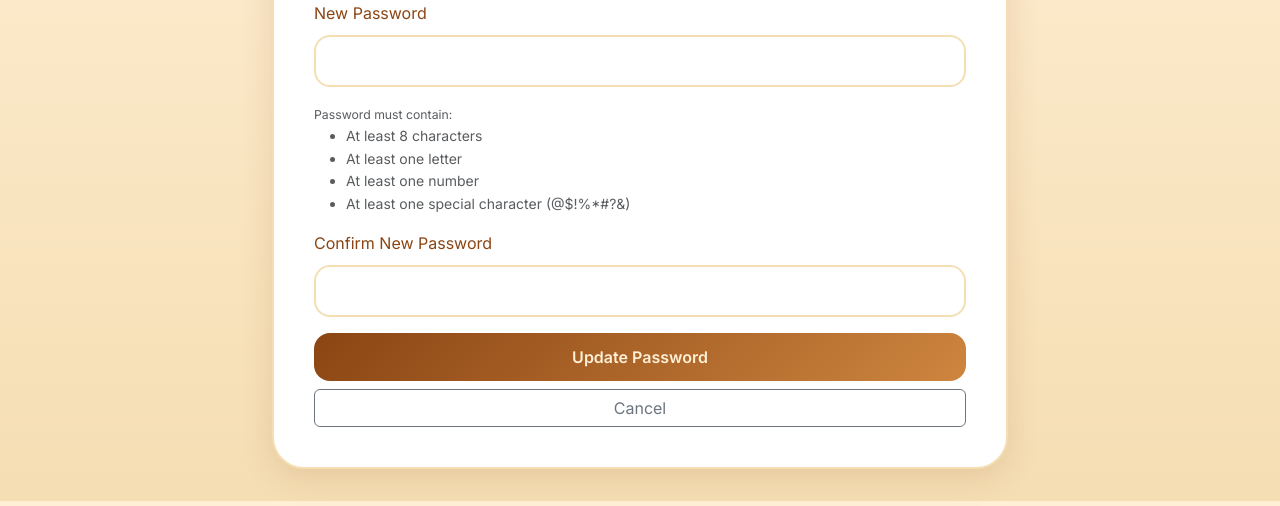
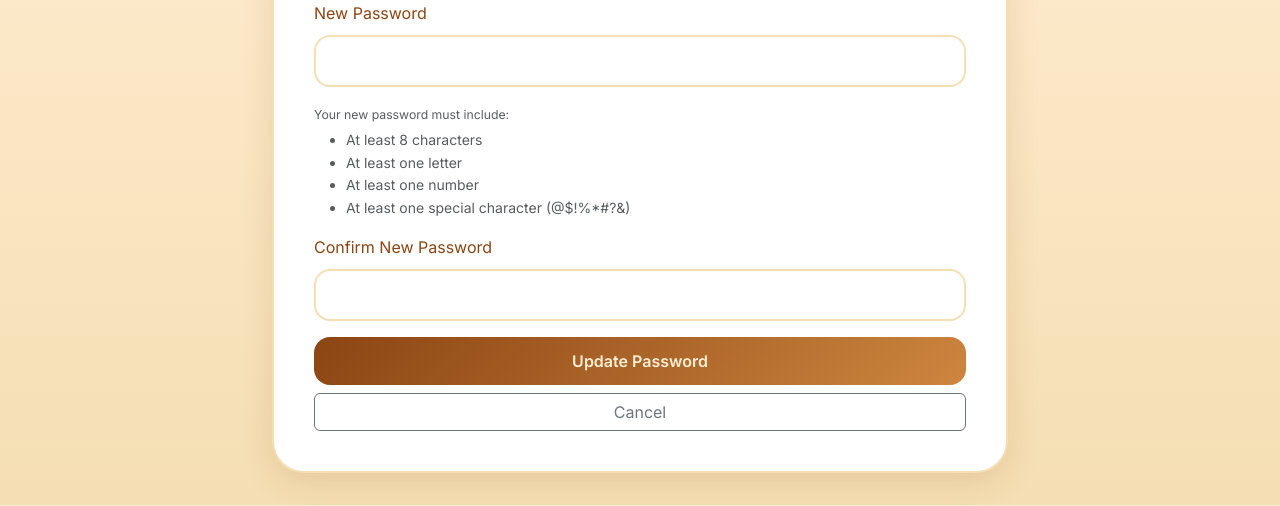
Before and after one commit to reversegremlin/harvest-market, a Flask app: page /profile/security in a window 1280 px wide. Shown: the part 291-797 px from the top of the page. Run offline with Flask 3, Linux system fonts and the light colour scheme; the visitor is signed in with stand-in values (Sample User, id 1); data comes from the database, SQL or seed files in the repository; some libraries are stand-ins or nearby versions.

Commit message:
Agent query: Can you check if the password change form shows real-time validation feedback when entering a new password and if the error messages are now more user-friendly?

```diff
--- a/templates/profile/security.html
+++ b/templates/profile/security.html
@@ -8,6 +8,17 @@
         <div class="profile-card">
             <h3 class="mb-4">Security Settings</h3>
 
+            {% with messages = get_flashed_messages(with_categories=true) %}
+                {% if messages %}
+                    {% for category, message in messages %}
+                        <div class="alert alert-{{ category }} alert-dismissible fade show" role="alert">
+                            {{ message }}
+                            <button type="button" class="btn-close" data-bs-dismiss="alert" aria-label="Close"></button>
+                        </div>
+                    {% endfor %}
+                {% endif %}
+            {% endwith %}
+
             <form method="POST" class="needs-validation" novalidate>
                 <input type="hidden" name="csrf_token" value="{{ csrf_token() }}">
 
@@ -15,7 +26,7 @@
                     <label for="current_password" class="form-label">Current Password</label>
                     <input type="password" class="form-control" id="current_password" name="current_password"
                            required>
-                    <div class="invalid-feedback">Please enter your current password.</div>
+                    <div class="invalid-feedback">Please enter your current password to authorize this change.</div>
                 </div>
 
                 <div class="mb-3">
@@ -24,22 +35,22 @@
                            pattern="^(?=.*[A-Za-z])(?=.*\d)(?=.*[@$!%*#?&])[A-Za-z\d@$!%*#?&]{8,}$"
                            title="Password must be at least 8 characters long and include at least one letter, one number, and one special character"
                            required>
-                    <div class="password-requirements form-text">
-                        <small>Password must contain:</small>
-                        <ul class="mb-0">
-                            <li>At least 8 characters</li>
-                            <li>At least one letter</li>
-                            <li>At least one number</li>
-                            <li>At least one special character (@$!%*#?&)</li>
+                    <div class="password-requirements form-text mt-2">
+                        <small>Your new password must include:</small>
+                        <ul class="mb-0 mt-1">
+                            <li class="text-muted">At least 8 characters</li>
+                            <li class="text-muted">At least one letter</li>
+                            <li class="text-muted">At least one number</li>
+                            <li class="text-muted">At least one special character (@$!%*#?&)</li>
                         </ul>
                     </div>
-                    <div class="invalid-feedback">Please enter a strong password that meets all requirements.</div>
+                    <div class="invalid-feedback">Please ensure your password meets all the requirements listed above.</div>
                 </div>
 
                 <div class="mb-3">
                     <label for="confirm_password" class="form-label">Confirm New Password</label>
                     <input type="password" class="form-control" id="confirm_password" name="confirm_password" required>
-                    <div class="invalid-feedback">Passwords must match.</div>
+                    <div class="invalid-feedback">The passwords you entered don't match. Please try again.</div>
                 </div>
 
                 <div class="d-grid gap-2">
@@ -51,3 +62,7 @@
     </div>
 </div>
 {% endblock %}
+
+{% block scripts %}
+<script src="{{ url_for('static', filename='js/security.js') }}"></script>
+{% endblock %}
```
Also changed, not shown: static/js/security.js (added, +66 -0 lines), 1 other file.
